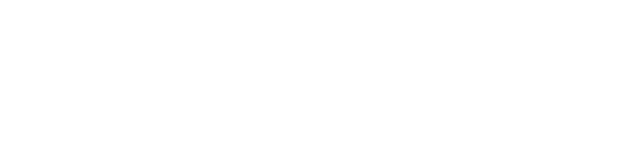
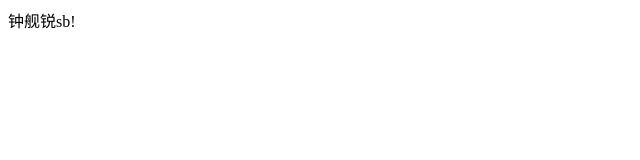
Before and after one commit to 65550094/65550094.github.io, a plain HTML site: page index.html in a window 1280 px wide. Shown: the whole page, without its empty margins (0-640 px from the left). Drawn offline with Linux system fonts and the light colour scheme.

Commit message:
Update index.html

```diff
--- a/index.html
+++ b/index.html
@@ -3,4 +3,7 @@
   <head>
     <title> Huajidawang666的博客 </title>
   </head>
+  <body>
+    钟舰锐sb!
+  </body>
 </HTML>
```
